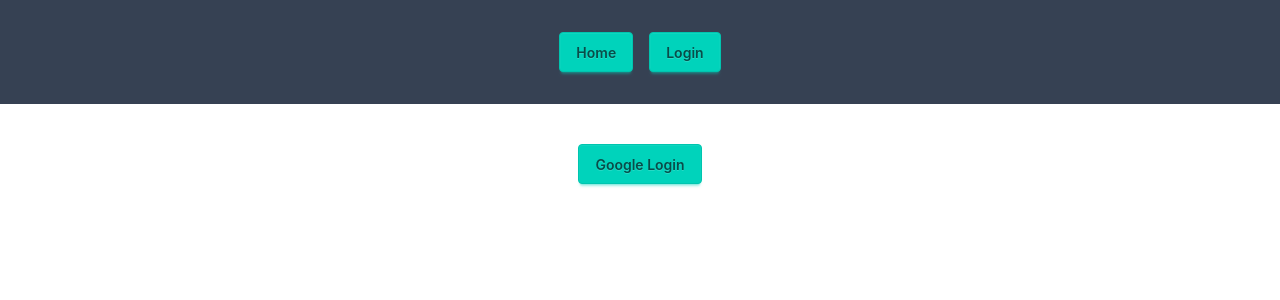
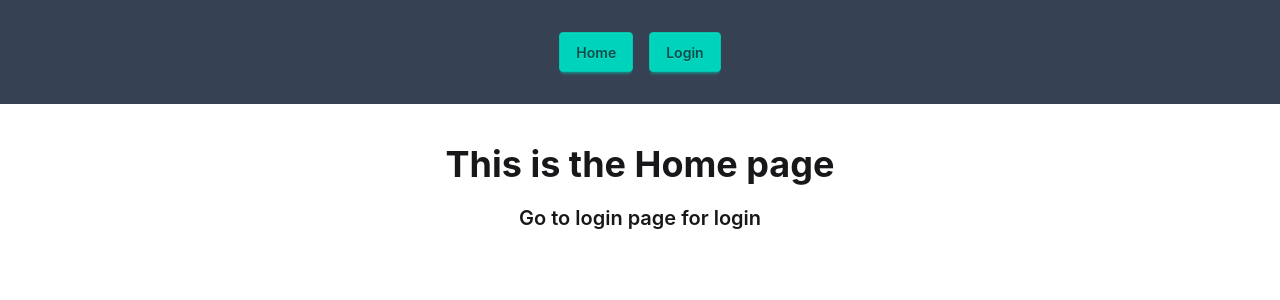
Before and after one commit to mdujjal67/react-firebase-authentication, a React (Vite) app: page / in a window 1280 px wide. Shown: the top 300 px of the page. Built offline with nearby package versions, Linux system fonts and the light colour scheme; no server answers.

Commit message:
added user signout feature

```diff
--- a/src/Components/Home.jsx
+++ b/src/Components/Home.jsx
@@ -1,10 +1,9 @@
-import Login from "./Login";
-
 
 const Home = () => {
     return (
         <div>
-            <Login></Login>
+            <h1 className="text-4xl mt-10 font-bold">This is the Home page</h1>
+            <p className="text-xl font-semibold mt-5">Go to login page for login</p>
         </div>
     );
 };
--- a/src/Components/Login.jsx
+++ b/src/Components/Login.jsx
@@ -1,17 +1,31 @@
-import { getAuth, GoogleAuthProvider, signInWithPopup } from "firebase/auth";
+import { getAuth, GoogleAuthProvider, signInWithPopup, signOut } from "firebase/auth";
 import app from "../Firebase/firebase.config";
+import { useState } from "react";
 
 
 const Login = () => {
+    const [user, setUser] = useState(null)
     const auth = getAuth(app);
     const provider = new GoogleAuthProvider();
     const handleGoogleSignIn = () => {
         signInWithPopup(auth, provider)
-        .then( result => {
-            const user = result.user;
-            console.log(user)
+            .then(result => {
+                const loggedInUser = result.user;
+                console.log(loggedInUser);
+                setUser(loggedInUser)
+            })
+            .catch(error => {
+                console.log('Error:', error)
+            })
+    };
+
+    const handleSignOut = () => {
+        signOut(auth)
+        .then(result =>{
+            console.log(result)
+            setUser(null)
         })
-        .catch(error => {
+        .catch(error =>{
             console.log('Error:', error)
         })
     }
@@ -19,7 +33,14 @@ const Login = () => {
     return (
 
         <div>
-            <button onClick={handleGoogleSignIn} className="btn btn-accent hover:bg-gray-200">Google Login</button>
+            {user ? <button onClick={handleSignOut} className="btn btn-accent hover:bg-gray-200">Sign Out</button> : <button onClick={handleGoogleSignIn} className="btn btn-accent hover:bg-gray-200">Google Login</button>}
+            {user &&
+                <div>
+                    <h1 className="font-bold text-2xl mt-5">User: {user.displayName}</h1>
+                    <h1 className="font-bold text-xl mt-2">Email: {user.email}</h1>
+                    <img className="mx-auto rounded-lg" src={user.photoURL} alt="" />
+                </div>
+            }
         </div>
     );
 };
```
